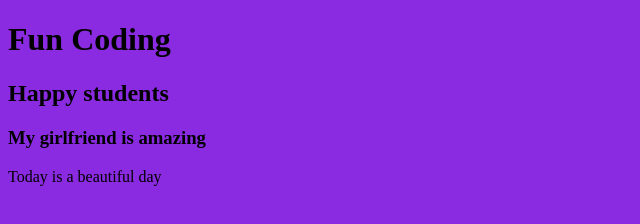
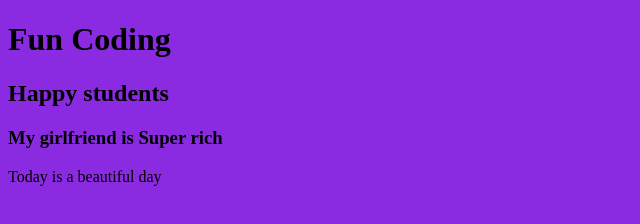
Before and after one commit to AkutoBlade/practice-session, a plain HTML site: page index.html in a window 1280 px wide. Shown: the full height of the page, 0-640 px from the left. Drawn offline with Linux system fonts and the light colour scheme.

Commit message:
Change File

```diff
--- a/index.html
+++ b/index.html
@@ -9,7 +9,7 @@
 <body style="background-color: blueviolet;">
   <h1>Fun Coding</h1>
   <h2>Happy students</h2>
-  <h3> My girlfriend is amazing</h3>
+  <h3> My girlfriend is Super rich</h3>
   <p>Today is a beautiful day</p>
 </body>
 </html>
```
